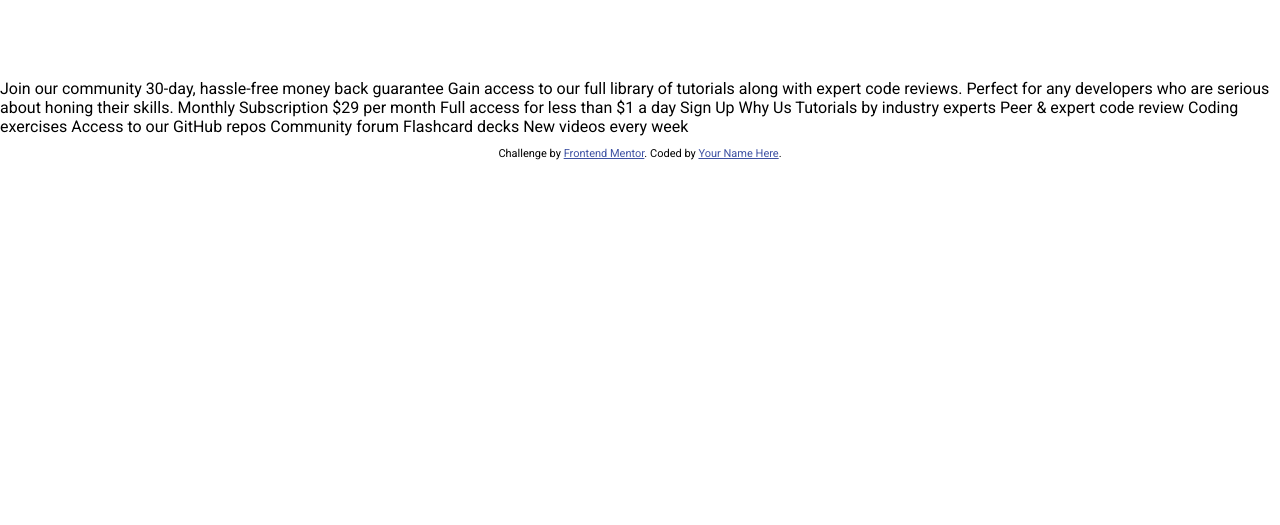
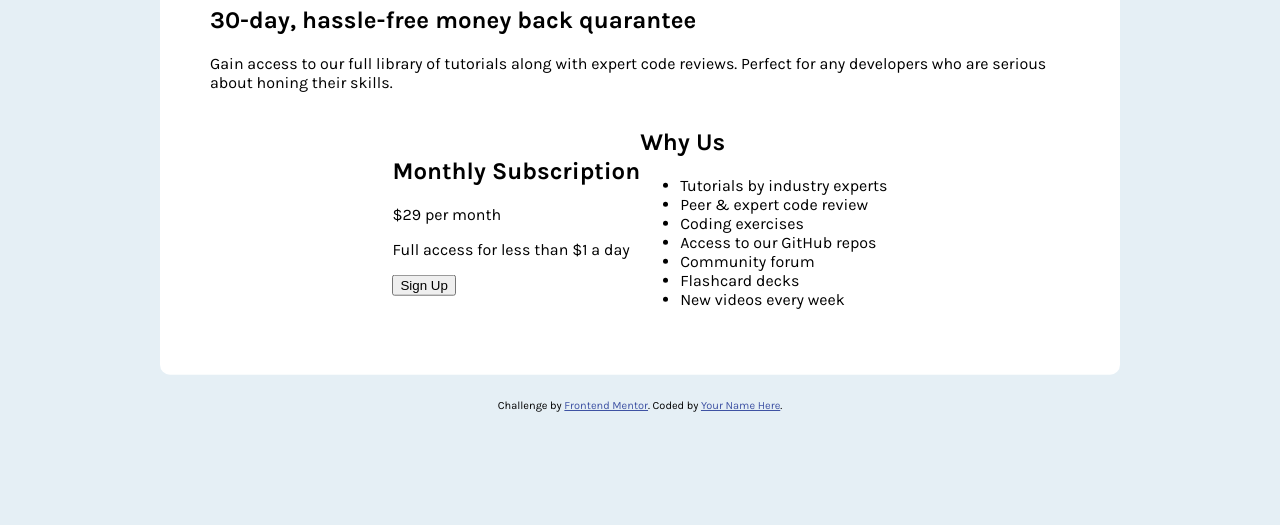
Before and after one commit to rikkitomikoehrhart/FM-Single-Price-Grid-Component, a plain HTML site: page index.html in a window 1280 px wide. Shown: the part 275-800 px from the top of the page. Drawn offline with Linux system fonts and the light colour scheme.

Commit message:
Style main container

```diff
--- a/CSS/styles.css
+++ b/CSS/styles.css
@@ -1,5 +1,5 @@
 /* Google Fonts Style Import for Roboto */
-@import url('https://fonts.googleapis.com/css2?family=Roboto:wght@400;700&display=swap');
+@import url('https://fonts.googleapis.com/css2?family=Karla:wght@400;700&display=swap');
 
 /* Universal Selector */
 * {
@@ -11,21 +11,43 @@
 /* Tag Selectors */
 body {
     align-items: center;
+    background-color: hsl(204, 43%, 93%);
     display: flex;
     flex-direction: column;
-    font-family: 'Roboto', sans-serif;
+    font-family: 'Karla', sans-serif;
     height: 100vh;
     justify-content: center;
     margin: 0;
     overflow: hidden;
 }
 
-
+footer {
+    position: absolute;
+    transform: translate(-0%, 800%);
+}
 
 
 /* Class Selectors */
 
+.container {
+    position: absolute;
+    display: flex;
+    flex-direction: column;
+    justify-content: center;
+    align-items: center;
+    background-color: white;
+    width: 75%;
+    transform: translate(-50%, -50%);
+    padding: 50px;
+    border-radius: 10px;
+}
 
+.tiles {
+    display: flex;
+    flex-direction: row;
+    justify-content: center;
+    align-items: center;
+}
 
 
 
--- a/index.html
+++ b/index.html
@@ -20,30 +20,57 @@
 
 </head>
 <body>
-  Join our community
 
-  30-day, hassle-free money back guarantee
+  <main>
 
-  Gain access to our full library of tutorials along with expert code reviews.
-  Perfect for any developers who are serious about honing their skills.
+    <div class="container">
 
-  Monthly Subscription
+      <div class="welcome-tile">
+        <h1>Join our community</h1>
+        <h2 class="guarantee">30-day, hassle-free money back quarantee</h2>
+        <p class="welcome-message">
+          Gain access to our full library of tutorials along with expert code reviews.
+          Perfect for any developers who are serious about honing their skills.
+        </p>
+      </div>
 
-  &dollar;29 per month
+      <div class="tiles">
 
-  Full access for less than &dollar;1 a day
+        <div class="subscription">
+          <h2 class="subtitles">Monthly Subscription</h2>
+          <div class="amount">
+            <p class="per-month"><span class="price">&dollar;29</span> per month</p>
+          </div>
+          <p class="sales-pitch">Full access for less than &dollar;1 a day</p>
+          <button class="signup">Sign Up</button>
+        </div>
 
-  Sign Up
 
-  Why Us
+        <div class="why-us">
+          <h2 class="subtitles">Why Us</h2>
+          <ul>
+            <li>Tutorials by industry experts</li>
+            <li>Peer &amp; expert code review</li>
+            <li>Coding exercises</li>
+            <li>Access to our GitHub repos</li>
+            <li>Community forum</li>
+            <li>Flashcard decks</li>
+            <li>New videos every week</li>
+          </ul>
+        </div>
 
-  Tutorials by industry experts
-  Peer &amp; expert code review
-  Coding exercises
-  Access to our GitHub repos
-  Community forum
-  Flashcard decks
-  New videos every week
+
+
+      </div>
+
+
+    </div>
+
+
+  </main>
+
+
+
 
   <footer>
     <p class="attribution">
```
